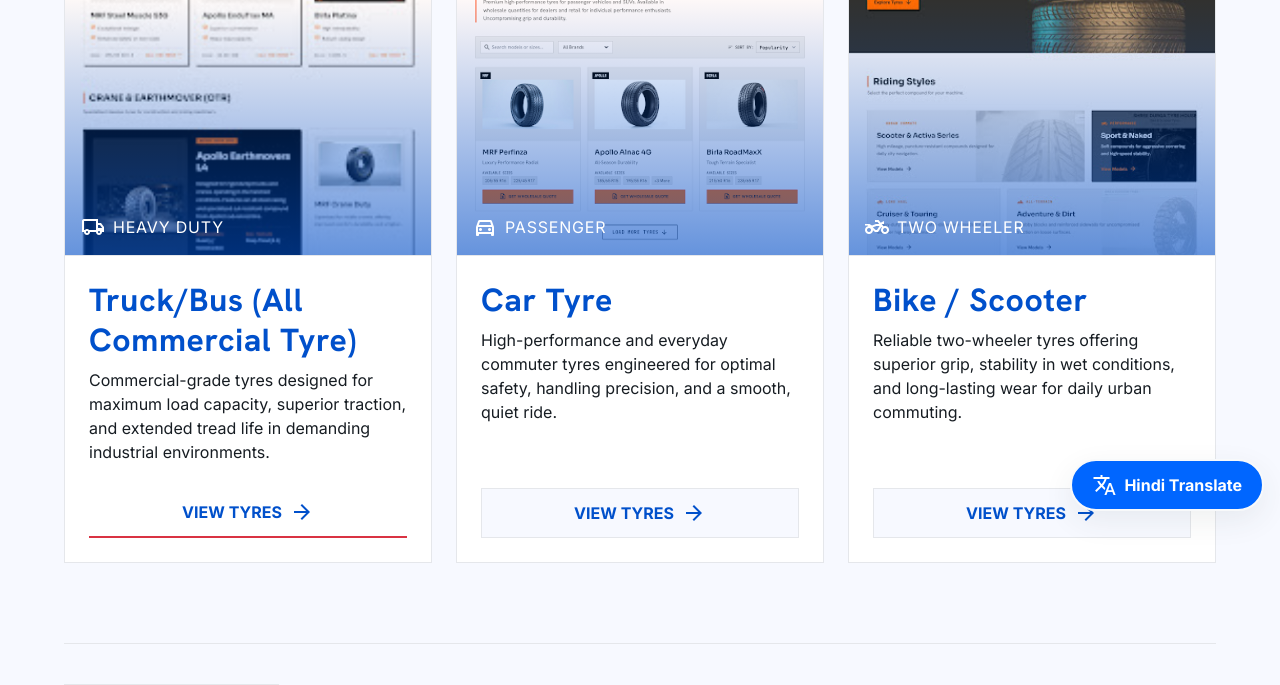
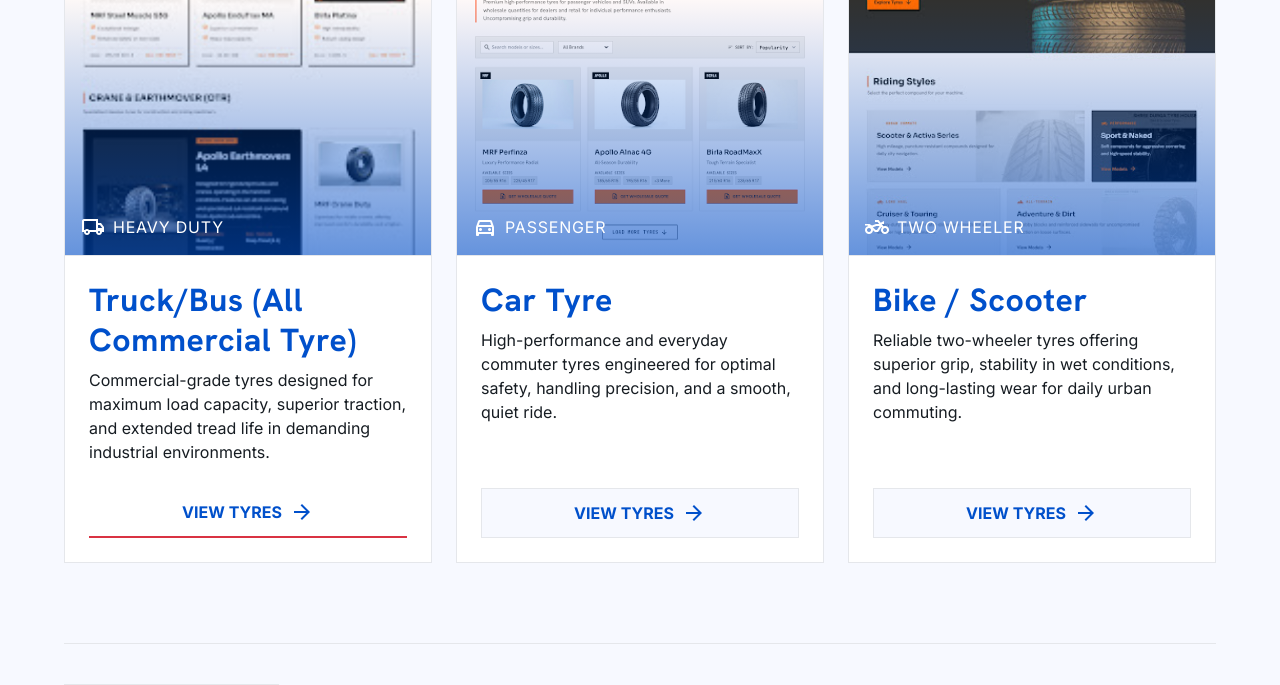
Before and after one commit to raghavtanejax/ShreeDurgaTyreHouseMain, a Flask app: page /categories in a window 1280 px wide. Shown: the part 241-926 px from the top of the page. Run offline with Flask 3, Linux system fonts and the light colour scheme; data comes from the database, SQL or seed files in the repository; some libraries are stand-ins or nearby versions.

Commit message:
remove translate

```diff
--- a/templates/base.html
+++ b/templates/base.html
@@ -368,91 +368,7 @@
     </div>
 </footer>
 
-<!-- Floating Translate Button -->
-<div class="fixed right-4 bottom-8 md:bottom-12 z-[100] flex flex-col items-end gap-2">
-    <!-- Google Translate Element (hidden) -->
-    <div id="google_translate_element" style="display:none;"></div>
 
-    <button id="translate-hi-btn" class="notranslate bg-racing-blue text-on-primary px-5 py-3 rounded-full tech-shadow flex items-center gap-2 hover:bg-primary-container transition-all active:scale-95 font-body-md font-bold border-2 border-surface-light dark:border-inverse-surface hidden" onclick="translateToHindi()">
-        <span class="material-symbols-outlined">translate</span>
-        <span>Hindi Translate</span>
-    </button>
-
-    <button id="translate-en-btn" class="notranslate bg-surface-bright text-racing-blue px-5 py-3 rounded-full tech-shadow flex items-center gap-2 hover:bg-surface transition-all active:scale-95 font-body-md font-bold border-2 border-racing-blue hidden" onclick="translateToEnglish()">
-        <span class="material-symbols-outlined">language</span>
-        <span>Translate to English</span>
-    </button>
-</div>
-
-<!-- Google Translate Scripts -->
-<script type="text/javascript">
-    function googleTranslateElementInit() {
-      new google.translate.TranslateElement({pageLanguage: 'en', includedLanguages: 'hi,en', autoDisplay: false}, 'google_translate_element');
-    }
-</script>
-<script type="text/javascript" src="//translate.google.com/translate_a/element.js?cb=googleTranslateElementInit"></script>
-
-<script>
-    function getCookie(name) {
-        let value = "; " + document.cookie;
-        let parts = value.split("; " + name + "=");
-        if (parts.length === 2) {
-            return decodeURIComponent(parts.pop().split(";").shift());
-        }
-        return "";
-    }
-
-    function translateToHindi() {
-        const domain = window.location.hostname;
-        document.cookie = "googtrans=/en/hi; path=/";
-        document.cookie = "googtrans=/en/hi; domain=." + domain + "; path=/";
-        location.reload();
-    }
-
-    function translateToEnglish() {
-        const domain = window.location.hostname;
-
-        // 1. Forcefully overwrite the translation cookie to English-to-English
-        document.cookie = "googtrans=/en/en; path=/";
-        document.cookie = "googtrans=/en/en; domain=" + domain + "; path=/";
-        document.cookie = "googtrans=/en/en; domain=." + domain + "; path=/";
-
-        // 2. Also attempt to explicitly delete it (handles edge cases in different browsers)
-        document.cookie = "googtrans=; expires=Thu, 01 Jan 1970 00:00:00 GMT; path=/;";
-        document.cookie = "googtrans=; expires=Thu, 01 Jan 1970 00:00:00 GMT; domain=" + domain + "; path=/;";
-        document.cookie = "googtrans=; expires=Thu, 01 Jan 1970 00:00:00 GMT; domain=." + domain + "; path=/;";
-
-        // 3. Clear any cached translation state
-        sessionStorage.clear();
-
-        location.reload();
-    }
-
-    document.addEventListener('DOMContentLoaded', () => {
-        const currentLang = getCookie('googtrans');
-        const hiBtn = document.getElementById('translate-hi-btn');
-        const enBtn = document.getElementById('translate-en-btn');
-
-        if (currentLang === '/en/hi') {
-            enBtn.classList.remove('hidden');
-            hiBtn.classList.add('hidden');
-        } else {
-            hiBtn.classList.remove('hidden');
-            enBtn.classList.add('hidden');
-        }
-    });
-</script>
-
-<style>
-    /* Hide Google Translate Top Banner and Tooltips completely */
-    body { top: 0px !important; position: static !important; }
-    .skiptranslate { display: none !important; }
-    .skiptranslate iframe { display: none !important; }
-    #goog-gt-tt { display: none !important; }
-    .goog-te-banner-frame { display: none !important; }
-    .goog-te-menu-value:hover { text-decoration: none !important; }
-    .goog-text-highlight { background-color: transparent !important; box-shadow: none !important; }
-</style>
 
 </body>
 </html>
```
